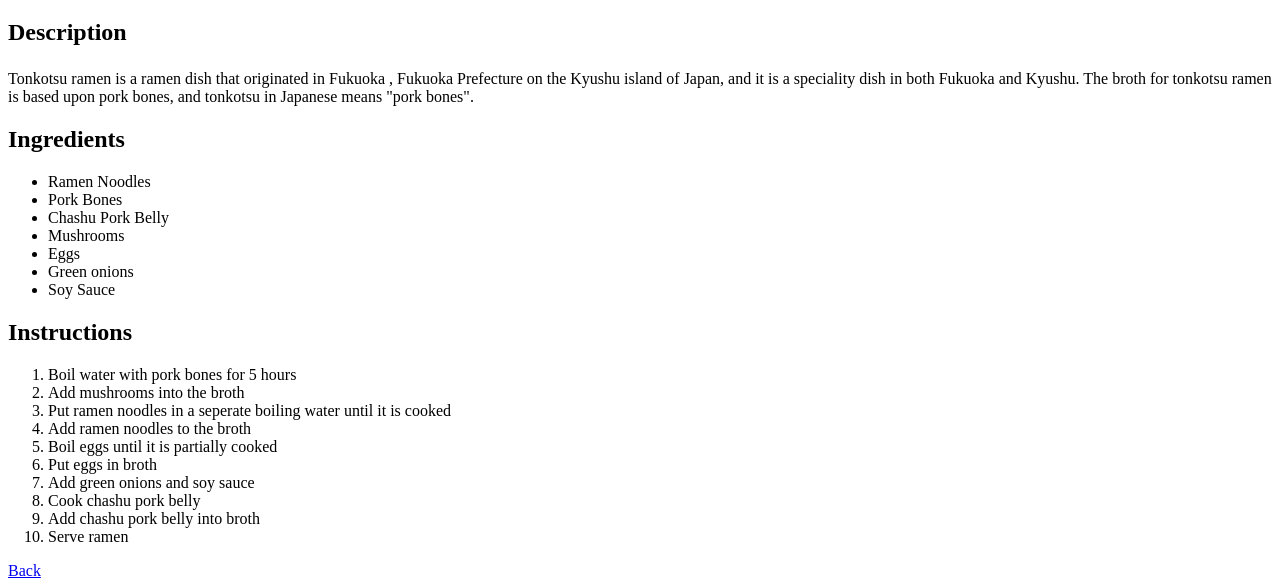
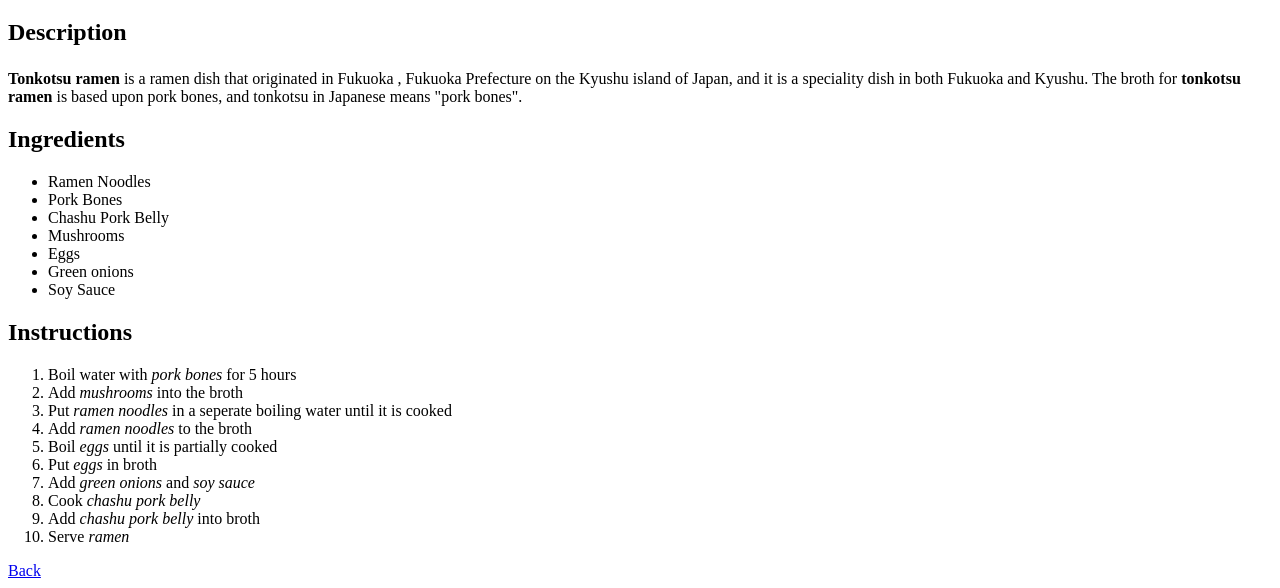
Before and after one commit to zonarr/odin-recipes, a plain HTML site: page recipes/ramen.html in a window 1280 px wide. Shown: the part 389-977 px from the top of the page. Drawn offline with Linux system fonts and the light colour scheme.

Commit message:
Add emphasis to all ingredients in instruction and  strong elements for all recipe words in the description. Change , in instruction for fried chicken, from chicken to chicken drumsticks

```diff
--- a/recipes/ramen.html
+++ b/recipes/ramen.html
@@ -10,10 +10,10 @@
         <img src="https://i0.wp.com/www.angsarap.net/wp-content/uploads/2022/03/Tonkotsu-Ramen-Wide.jpg?fit=260%2C173&ssl=1"
         alt="Picture of Tonkotsu Ramen. Credit: Ang Sarap" height="300" width="500">
         <h2><p>Description</p></h2>
-        <p>Tonkotsu ramen is a ramen dish that originated in Fukuoka
+        <p><strong>Tonkotsu ramen</strong> is a ramen dish that originated in Fukuoka
             , Fukuoka Prefecture on the Kyushu island of Japan,
             and it is a speciality dish in both Fukuoka and Kyushu.
-             The broth for tonkotsu ramen is based upon pork bones, and
+             The broth for <strong>tonkotsu ramen</strong> is based upon pork bones, and
               tonkotsu in Japanese means "pork bones".</p>
         <h2>Ingredients</h2>
         <ul>
@@ -27,16 +27,16 @@
         </ul>
         <h2>Instructions</h2>
         <ol>
-            <li>Boil water with pork bones for 5 hours</li>
-            <li>Add mushrooms into the broth</li>
-            <li>Put ramen noodles in a seperate boiling water until it is cooked</li>
-            <li>Add ramen noodles to the broth</li>
-            <li>Boil eggs until it is partially cooked</li>
-            <li>Put eggs in broth</li>
-            <li>Add green onions and soy sauce</li>
-            <li>Cook chashu pork belly</li>
-            <li>Add chashu pork belly into broth</li>
-            <li>Serve ramen</li>
+            <li>Boil water with <em>pork bones</em> for 5 hours</li>
+            <li>Add <em>mushrooms</em> into the broth</li>
+            <li>Put <em>ramen noodles</em> in a seperate boiling water until it is cooked</li>
+            <li>Add <em>ramen noodles</em> to the broth</li>
+            <li>Boil <em>eggs</em> until it is partially cooked</li>
+            <li>Put <em>eggs</em> in broth</li>
+            <li>Add <em>green onions</em> and <em>soy sauce</em></li>
+            <li>Cook <em>chashu pork belly</em></li>
+            <li>Add <em>chashu pork belly</em> into broth</li>
+            <li>Serve <em>ramen</em></li>
         </ol>
         <a href="../index.html">Back</a>
     </body>
```
Also changed, not shown: recipes/fried-chicken.html (+9 -4 lines), recipes/fried-rice.html (+4 -4 lines).
